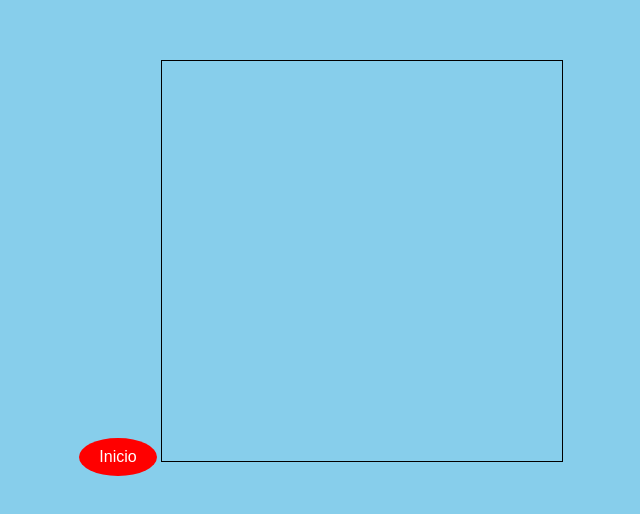
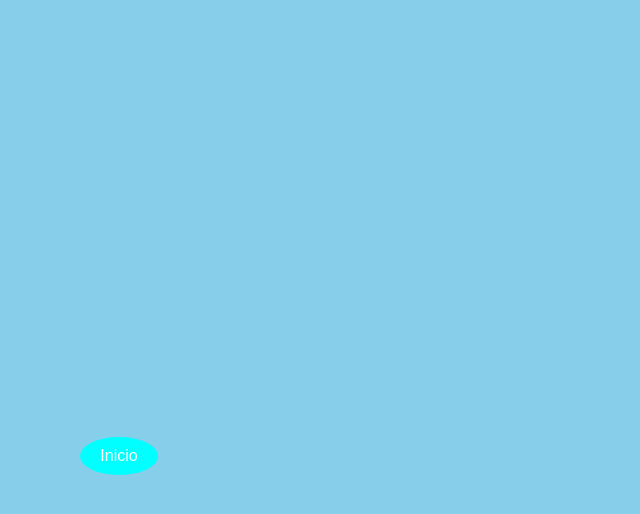
Before and after one commit to DaYalin4/Coeure, a plain HTML site: page index.html in a window 1280 px wide. Shown: the part 132-646 px from the top of the page, without its empty margins (319-959 px from the left). Drawn offline with Linux system fonts and the light colour scheme.

Commit message:
Update style.css

```diff
--- a/style.css
+++ b/style.css
@@ -13,7 +13,7 @@ body {
 }
 
 button {
-    background-color: red; /* Color de fondo del botón azul turquesa */
+    background-color: aqua; /* Color de fondo del botón azul turquesa */
     color: white;
     padding: 10px 20px;
     border-radius: 50%; /* Hace el botón redondo */
@@ -21,8 +21,3 @@ button {
     font-size: 16px;
     cursor: pointer;
 }
-
-
-#turtleCanvas {
-    border: 1px solid black;
-}
```
